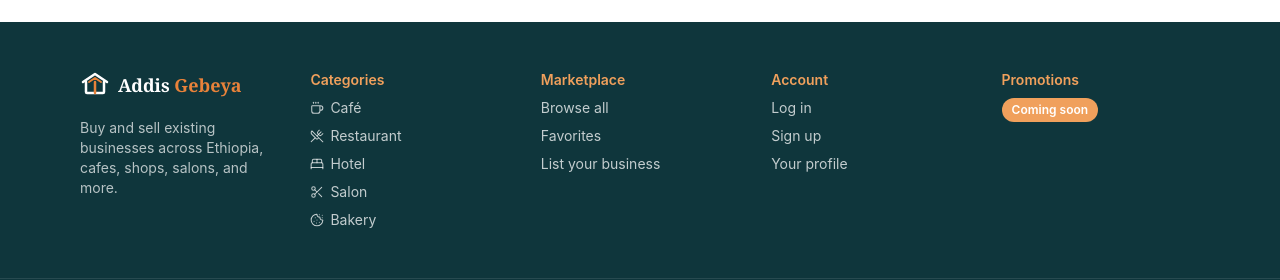
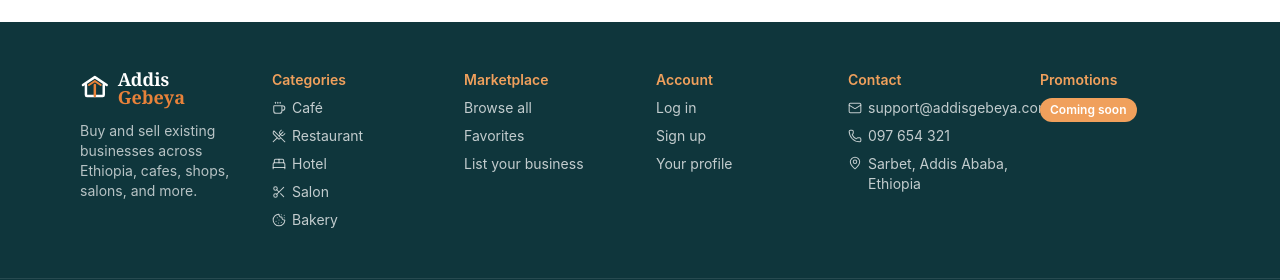
Before and after one commit to MisganaBetselot/Business-market-place, a React (Vite) app in the folder frontend/: page / in a window 1280 px wide. Shown: the part 2536-2816 px from the top of the page. Built offline with nearby package versions, Linux system fonts and the light colour scheme; no server answers.

Commit message:
contact info and profile

```diff
--- a/frontend/src/components/layout/Footer.jsx
+++ b/frontend/src/components/layout/Footer.jsx
@@ -1,5 +1,5 @@
+import { BedDouble, Coffee, Cookie, Dumbbell, Mail, MapPin, Phone, Scissors, ShoppingBag, UtensilsCrossed, Wrench } from "lucide-react";
 import { Link } from "react-router-dom";
-import { Coffee, UtensilsCrossed, BedDouble, Scissors, Cookie, ShoppingBag, Wrench, Dumbbell } from "lucide-react";
 import { mockCategories } from "../../data/mockData";
 import Logo from "./Logo";
 
@@ -20,7 +20,7 @@
   return (
     <footer className="mt-16 bg-brand-700">
       <div className="mx-auto max-w-6xl px-4 py-12">
-        <div className="grid grid-cols-2 gap-8 sm:grid-cols-3 lg:grid-cols-5">
+        <div className="grid grid-cols-2 gap-8 sm:grid-cols-3 lg:grid-cols-6">
           <div className="col-span-2 sm:col-span-3 lg:col-span-1">
             <Logo variant="light" />
             <p className="mt-3 max-w-xs text-sm text-white/70">
@@ -60,6 +60,28 @@
           </div>
 
           <div className="flex flex-col gap-2">
+            <p className="text-sm font-semibold text-gold-400">Contact</p>
+            <a
+              href="mailto:support@addisgebeya.com"
+              className="flex items-center gap-1.5 text-sm text-white/75 hover:text-white transition-colors"
+            >
+              <Mail className="h-3.5 w-3.5 shrink-0" strokeWidth={1.75} />
+              support@addisgebeya.com
+            </a>
+            <a
+              href="tel:097654321"
+              className="flex items-center gap-1.5 text-sm text-white/75 hover:text-white transition-colors"
+            >
+              <Phone className="h-3.5 w-3.5 shrink-0" strokeWidth={1.75} />
+              097 654 321
+            </a>
+            <span className="flex items-start gap-1.5 text-sm text-white/75">
+              <MapPin className="mt-0.5 h-3.5 w-3.5 shrink-0" strokeWidth={1.75} />
+              Sarbet, Addis Ababa, Ethiopia
+            </span>
+          </div>
+
+          <div className="flex flex-col gap-2">
             <p className="text-sm font-semibold text-gold-400">Promotions</p>
             <span className="inline-flex w-fit items-center rounded-full bg-gold-400 px-2.5 py-1 text-xs font-semibold text-white">
               Coming soon
--- a/frontend/src/components/layout/Navbar.jsx
+++ b/frontend/src/components/layout/Navbar.jsx
@@ -1,21 +1,26 @@
+import {
+  Heart,
+  Menu,
+  MessageCircle,
+  X
+} from "lucide-react";
 import { useState } from "react";
 import { Link, useLocation, useNavigate } from "react-router-dom";
-import {
-  MessageCircle,
-  Heart,
-  Store,
-  Menu,
-  X,
-} from "lucide-react";
 import { useAuth } from "../../hooks/useAuth";
 import Logo from "./Logo";
 
 export default function Navbar() {
-  const { isAuthenticated, logout } = useAuth();
+  const { isAuthenticated, logout, user } = useAuth();
   const navigate = useNavigate();
   const location = useLocation();
 
   const [mobileMenuOpen, setMobileMenuOpen] = useState(false);
+
+  // Chrome-style single-letter avatar: first name's initial, falling back
+  // to the email's initial if no name is set on the account.
+  const userInitial = (user?.first_name || user?.email || "?")
+    .charAt(0)
+    .toUpperCase();
 
   const isHome = location.pathname === "/";
 
@@ -117,6 +122,14 @@
             </span>
 
             {isAuthenticated ? (
+              <div className="flex items-center gap-3">
+                <Link
+                  to="/account/profile"
+                  title="Your profile"
+                  className="flex h-6 w-6 items-center justify-center rounded-full bg-gold-500 text-[11px] font-semibold text-white transition-colors hover:bg-gold-400"
+                >
+                  {userInitial}
+                </Link>
                 <button
                   type="button"
                   onClick={handleLogout}
@@ -124,6 +137,7 @@
                 >
                   Log out
                 </button>
+              </div>
             ) : (
               <Link
                 to="/login"
@@ -143,6 +157,14 @@
             </span>
 
             {isAuthenticated ? (
+              <div className="flex items-center gap-3">
+                <Link
+                  to="/account/profile"
+                  title="Your profile"
+                  className="flex h-6 w-6 items-center justify-center rounded-full bg-gold-500 text-[11px] font-semibold text-white transition-colors hover:bg-gold-400"
+                >
+                  {userInitial}
+                </Link>
                 <button
                   type="button"
                   onClick={handleLogout}
@@ -150,6 +172,7 @@
                 >
                   Log out
                 </button>
+              </div>
             ) : (
               <Link
                 to="/login"
```
Lines whose indentation alone changed are shown as unchanged.
